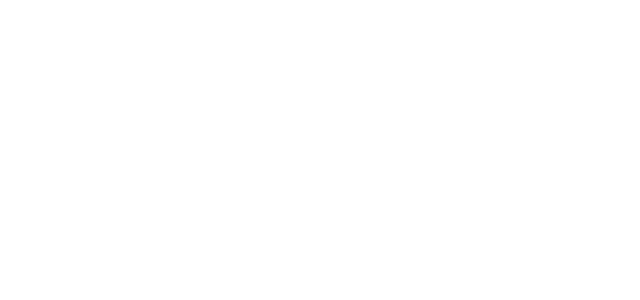
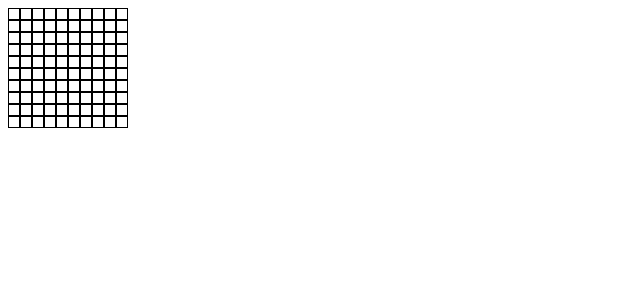
Before and after one commit to Raicuparta/react-redux-life, a React (Create React App) app: page / in a window 1280 px wide. Shown: the top 300 px of the page, without its empty margins (0-640 px from the left). Built offline with nearby package versions, Linux system fonts and the light colour scheme.

Commit message:
showing clickable grid

```diff
--- a/src/App.jsx
+++ b/src/components/App.jsx
@@ -2,7 +2,8 @@
 import { connect } from 'react-redux';
 import t from 'prop-types';
 
-import { actions } from './store';
+import { actions } from '../store';
+import Grid from './Grid';
 import './App.css';
 
 class App extends React.Component {
@@ -17,13 +18,12 @@
 
   render() {
     return (
-      <div>{this.props.cells}</div>
+      <Grid />
     );
   }
 }
 
 const mapStateToProps = state => ({
-  cells: state.cells,
   settings: state.settings,
 });
 
@@ -32,8 +32,7 @@
 };
 
 App.propTypes = {
-  settings: t.objectOf({ width: t.number, height: t.number }).isRequired,
-  cells: t.arrayOf(t.arrayOf(t.boolean)).isRequired,
+  settings: t.shape({ width: t.number, height: t.number }).isRequired,
   initCells: t.func.isRequired,
 };
 
--- /dev/null
+++ b/src/components/Grid.css
@@ -0,0 +1,13 @@
+.row {
+  display: flex;
+}
+
+.cell {
+  width: 10px;
+  height: 10px;
+  border: 1px solid black;
+}
+
+.cell.active {
+  background-color: black;
+}
--- /dev/null
+++ b/src/components/Grid.jsx
@@ -0,0 +1,41 @@
+import React from 'react';
+import { connect } from 'react-redux';
+import t from 'prop-types';
+
+import { actions } from '../store';
+import './Grid.css';
+
+const Grid = ({ cells, handleCellClick }) => (
+  <div>
+    {
+      cells.map((row, x) => (
+        <div className="row">
+          {
+            row.map((cell, y) => (
+              <div
+                className={`cell ${cell ? 'active' : ''}`}
+                onClick={() => handleCellClick(x, y)}
+              />
+            ))
+          }
+        </div>
+      ))
+    }
+
+  </div>
+);
+
+const mapStateToProps = state => ({
+  cells: state.cells,
+});
+
+const mapDispatchToProps = {
+  handleCellClick: actions.toggleCell,
+};
+
+Grid.propTypes = {
+  cells: t.arrayOf(t.arrayOf(t.boolean)).isRequired,
+  handleCellClick: t.func.isRequired,
+};
+
+export default connect(mapStateToProps, mapDispatchToProps)(Grid);
--- a/src/index.js
+++ b/src/index.js
@@ -2,7 +2,7 @@
 import React from 'react';
 import { render } from 'react-dom';
 import { Provider } from 'react-redux';
-import App from './App';
+import App from './components/App';
 import store from './store';
 
 render(
--- a/src/store.js
+++ b/src/store.js
@@ -2,6 +2,7 @@
 
 const types = {
   INIT_CELLS: 'INIT_CELLS',
+  TOGGLE_CELL: 'TOGGLE_CELL',
 };
 
 const DEFAULT_SETTINGS = {
@@ -11,10 +12,17 @@
 
 const settingsReducer = (state = DEFAULT_SETTINGS) => state;
 
-const cellsReducer = (state = [], { type, width, height }) => {
+const cellsReducer = (state = [], { type, payload }) => {
   switch (type) {
     case types.INIT_CELLS:
-      return new Array(width).fill(new Array(height).fill(false));
+      return new Array(payload.width).fill(new Array(payload.height).fill(false));
+    case types.TOGGLE_CELL:
+      return state.map((row, x) => row.map((cell, y) => {
+        if (x === payload.x && y === payload.y) {
+          return !cell;
+        }
+        return cell;
+      }));
     default:
       return state;
   }
@@ -27,12 +35,23 @@
 
 const initCells = (width, height) => ({
   type: types.INIT_CELLS,
-  width,
-  height,
+  payload: {
+    width,
+    height,
+  },
+});
+
+const toggleCell = (x, y) => ({
+  type: types.TOGGLE_CELL,
+  payload: {
+    x,
+    y,
+  },
 });
 
 export const actions = {
   initCells,
+  toggleCell,
 };
 
 export default createStore(
```
Also changed, not shown: src/components/App.css (renamed from src/App.css), 1 other file (tests, documents, lock files or other folders).
